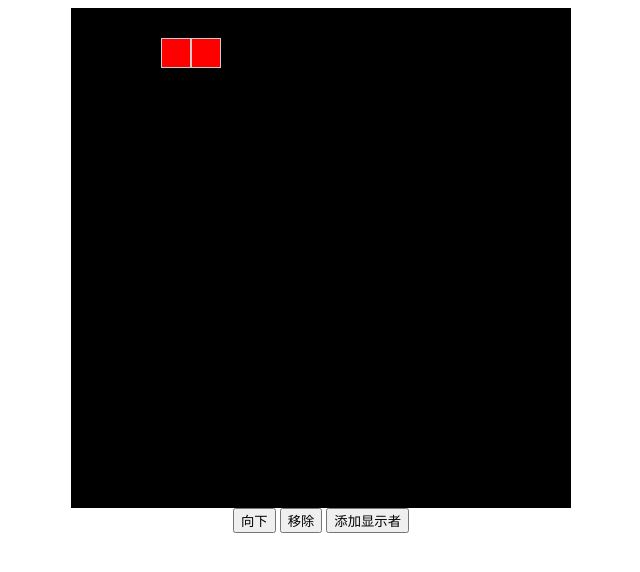
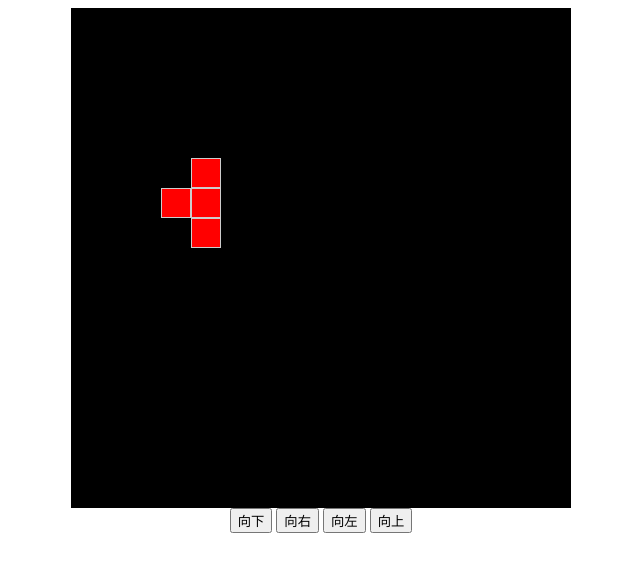
Before and after one commit to ckx-git/tetris-ts, a website built with webpack: page public/index.html in a window 1280 px wide. Both pictures are taken after a click on the button "向下". Shown: the whole page, without its empty margins (319-959 px from the left). Built offline with nearby package versions, Linux system fonts and the light colour scheme.

Commit message:
'开发方块组合类'

```diff
--- a/public/index.html
+++ b/public/index.html
@@ -18,8 +18,9 @@
   <div id="root"></div>
   <div style="text-align: center;">
     <button id="btnDown">向下</button>
-    <button id="btnRemove">移除</button>
-    <button id="btnAdd">添加显示者</button>
+    <button id="btnRight">向右</button>
+    <button id="btnLeft">向左</button>
+    <button id="btnUp">向上</button>
   </div>
 </body>
 </html>
--- /dev/null
+++ b/src/core/SquareGroup.ts
@@ -0,0 +1,48 @@
+import { Square } from "./Square";
+import { Point, Shape } from "./types";
+
+/**
+ * 组合方块
+ */
+export class SquareGroup {
+  private _squares: readonly Square[]
+
+  public get squares() {
+    return this._squares
+  }
+
+  public get centerPoint(): Point {
+    return this._centerPoint
+  }
+
+  // 中心点的实际坐标
+  public set centerPoint(v: Point) {
+    this._centerPoint = v
+    // 同时设置小方块对象的坐标
+    this._shape.forEach((p, i) => {
+      this._squares[i].point = {
+        x: this._centerPoint.x + p.x,
+        y: this._centerPoint.y + p.y
+      }
+    })
+  }
+
+  constructor(
+    private _shape: Shape,
+    private _centerPoint: Point,
+    private _color: string
+  ) {
+    // 设置小方块的数组
+    const arr: Square[] = []
+    this._shape.forEach(p => {
+      const sq = new Square()
+      sq.color = this._color
+      sq.point = { // 每个小方块的坐标为中心坐标与形状的坐标相加
+        x: this._centerPoint.x + p.x,
+        y: this._centerPoint.y + p.y
+      }
+      arr.push(sq) // 因为_square是只读的数组，所以先添加的arr
+    })
+    this._squares = arr
+  }
+}
--- a/src/core/types.ts
+++ b/src/core/types.ts
@@ -14,3 +14,8 @@ export interface IViewer {
    */
   remove(): void
 }
+
+/**
+ * 形状
+ */
+export type Shape = Point[]
--- a/src/index.ts
+++ b/src/index.ts
@@ -1,38 +1,46 @@
-import { Square } from "./core/Square";
+import { SquareGroup } from "./core/SquareGroup";
 import { SquarePageViewer } from "./core/viewer/SquarePageViewer";
 import $ from 'jquery'
 
-const sq = new Square()
-sq.viewer = new  SquarePageViewer(sq, $('#root'))
-sq.color = 'red'
-sq.point = {
-  x: 3,
-  y: 0
-}
-const sq2 = new Square()
-sq2.viewer = new  SquarePageViewer(sq2, $('#root'))
-sq2.color = 'red'
-sq2.point = {
-  x: 4,
-  y: 0
-}
+const group = new SquareGroup(
+  [ { x: 0, y: -1 }, { x: -1, y: 0 }, { x: 0, y: 0 }, { x: 0, y: 1 } ],
+  { x: 4, y: 5 },
+  'red'
+)
+
+group.squares.forEach(sq => {
+  sq.viewer = new SquarePageViewer(sq, $('#root'))
+})
 
 $('#btnDown').on('click', function() {
-  console.log('aaa')
-  sq.point = {
-    x: sq.point.x,
-    y: sq.point.y + 1
+  // 更改中心点坐标
+  group.centerPoint = {
+    x: group.centerPoint.x,
+    y: group.centerPoint.y + 1
   }
-  sq2.point = {
-    x: sq2.point.x,
-    y: sq2.point.y + 1
+  console.log(group.centerPoint)
+})
+$('#btnUp').on('click', function() {
+  // 更改中心点坐标
+  group.centerPoint = {
+    x: group.centerPoint.x,
+    y: group.centerPoint.y - 1
   }
+  console.log(group.centerPoint)
 })
-$('#btnRemove').on('click', function() {
-  if (sq.viewer) {
-    sq.viewer.remove()
+$('#btnLeft').on('click', function() {
+  // 更改中心点坐标
+  group.centerPoint = {
+    x: group.centerPoint.x - 1,
+    y: group.centerPoint.y
   }
+  console.log(group.centerPoint)
 })
-$('#btnAdd').on('click', function() {
-  sq.viewer = new SquarePageViewer(sq, $('#root'))
+$('#btnRight').on('click', function() {
+  // 更改中心点坐标
+  group.centerPoint = {
+    x: group.centerPoint.x + 1,
+    y: group.centerPoint.y
+  }
+  console.log(group.centerPoint)
 })
```
